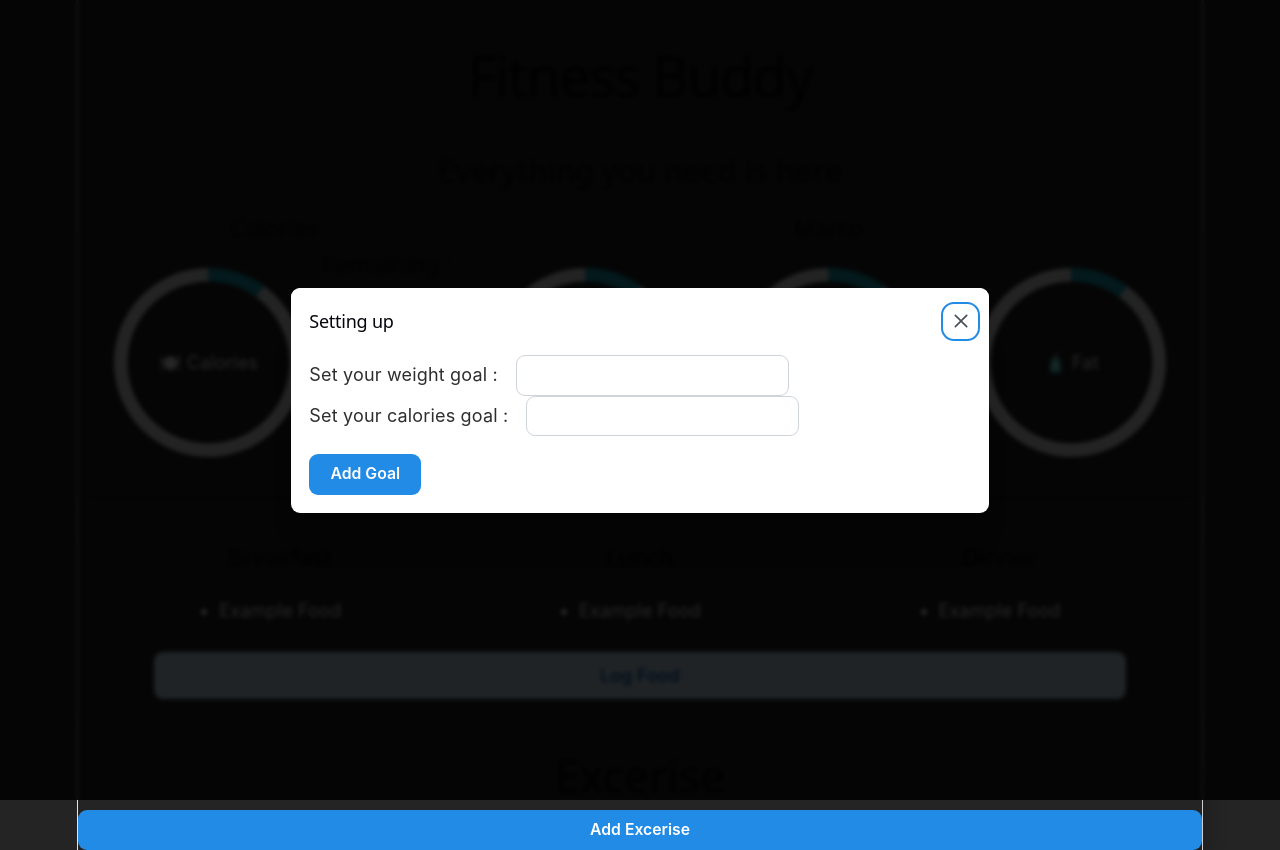
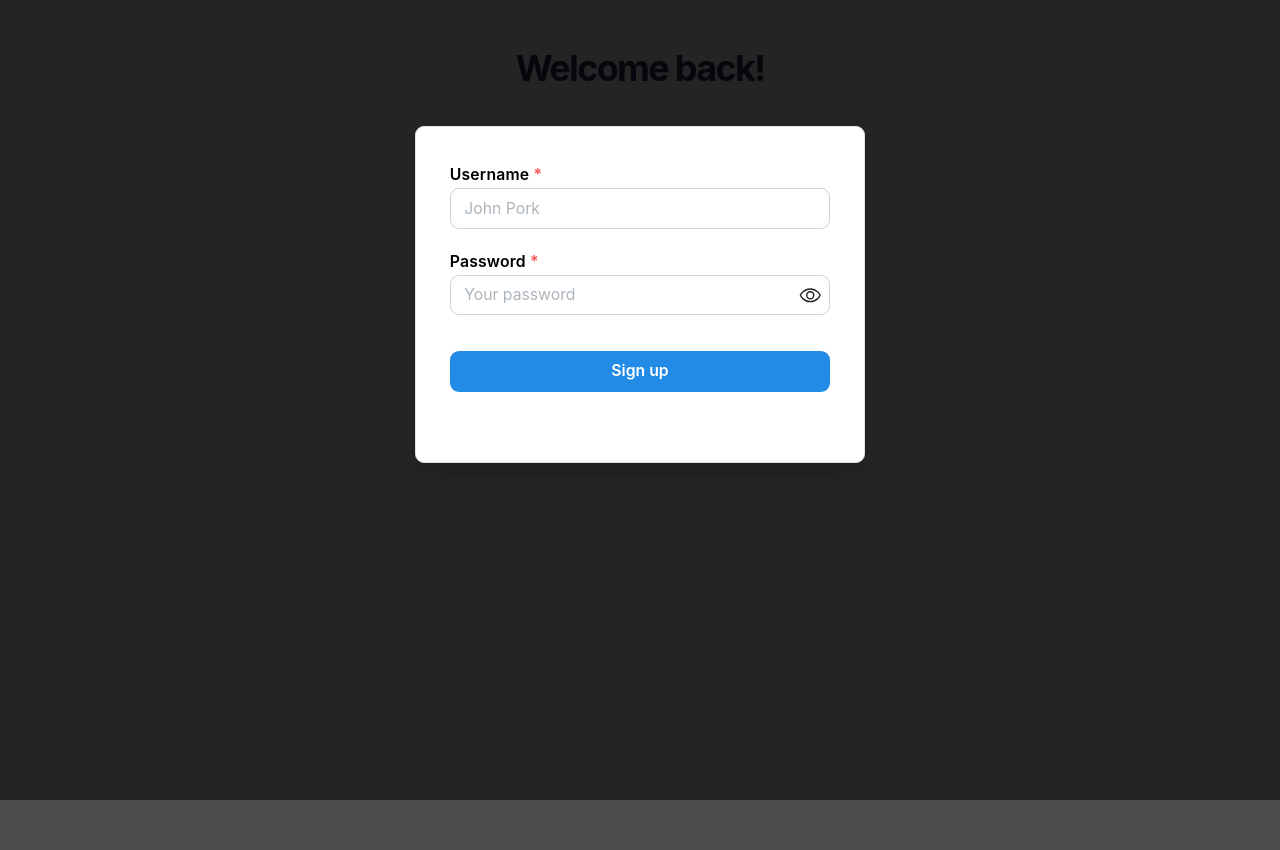
Before and after one commit to Neco-arch/Marcoapp, a React app in the folder frontend/: page /signup in a window 1280 px wide. After the commit the page ends 800 px from the top, so only its background shows below. Built offline with nearby package versions, Linux system fonts and the light colour scheme; the HTML template or start-up script is replaced by a standard one.

Commit message:
feat : add signup page

```diff
--- a/frontend/package.json
+++ b/frontend/package.json
@@ -18,6 +18,8 @@
     "postcss-simple-vars": "^7.0.1",
     "react": "^19.2.8",
     "react-dom": "^19.2.8",
+    "react-router": "^8.3.1",
+    "react-router-dom": "^7.18.3",
     "zustand": "^5.0.15"
   },
   "devDependencies": {
--- a/frontend/src/components/gettingstart.jsx
+++ b/frontend/src/components/gettingstart.jsx
@@ -1,16 +1,16 @@
 import { useState } from "react";
-import { Dialog, Group, Button, TextInput, Text, Select, Modal } from "@mantine/core";
-import { useDisclosure } from "@mantine/hooks";
-import userstatus from '../global/userstatus.jsx'
+import { Group, Button, TextInput, Text, Modal } from "@mantine/core";
+import axios from "axios";
 
 export default function Gettingstart() {
+  const [data, savedata] = useState({
+    weightgoal: '',
+    caloriestarget: '',
+  });
 
-    const [ data , savedata ] = useState({
-        'weightgoal' : '' ,
-        'caloriestarget' : '',
-    })
-    const newuser = userstatus((state) => state.newuser);
-    const setNewUser = userstatus((state) => state.setNewUser);
+  const [opened, setOpened] = useState(
+    () => window.localStorage.getItem('goalstatus') === null
+  );
 
   const handleChange = (field) => (event) => {
     const value = event.currentTarget.value;
@@ -20,14 +20,14 @@ export default function Gettingstart() {
     }));
   };
 
-  const handlesubmit = async() => {
+  const handlesubmit = async () => {
+    window.localStorage.setItem('goalstatus' , 'setted' )
+  };
 
-  }
-
-    return (<Modal
-    opened={newuser}
-    onClose={() => setNewUser()}
-    title="Setting up"
+  return (
+    <Modal
+      opened={opened}
+      onClose={() => setOpened(false)}
       withCloseButton
       size="lg"
       centered
@@ -38,15 +38,18 @@ export default function Gettingstart() {
       }}
     >
       <Group>
-        <Text c={'dark'}>Set your weight goal : </Text><TextInput value={data.weightgoal} onChange={handleChange('weightgoal')}/>
+        <Text c="dark">Set your weight goal:</Text>
+        <TextInput value={data.weightgoal} onChange={handleChange('weightgoal')} />
       </Group>
 
       <Group>
-        <Text c={'dark'}>Set your calories goal : </Text><TextInput value={data.caloriestarget} onChange={handleChange('caloriestarget')}/>
+        <Text c="dark">Set your calories goal:</Text>
+        <TextInput value={data.caloriestarget} onChange={handleChange('caloriestarget')} />
       </Group>
 
-    <Group className='Submit_button'>
+      <Group className="Submit_button">
         <Button onClick={handlesubmit}>Add Goal</Button>
       </Group>
-    </Modal>)
+    </Modal>
+  );
 }
--- a/frontend/src/global/userstatus.jsx
+++ /dev/null
@@ -1,8 +0,0 @@
-import { create } from 'zustand';
-
-const updateuser = create((set) => ({
-  newuser: true,
-  setNewUser: ( ) => set({ newuser: false }),
-}));
-
-export default updateuser;
--- a/frontend/src/index.css
+++ b/frontend/src/index.css
@@ -25,9 +25,6 @@
   -webkit-font-smoothing: antialiased;
   -moz-osx-font-smoothing: grayscale;
 
-  @media (max-width: 1024px) {
-    font-size: 16px;
-  }
 }
 
 @media (prefers-color-scheme: dark) {
@@ -55,15 +52,10 @@ body {
 }
 
 #root {
-  width: 1126px;
-  max-width: 100%;
-  margin: 0 auto;
-  text-align: center;
-  border-inline: 1px solid var(--border);
-  min-height: 100svh;
+  width: 100%;
+  min-height: 100vh;
   display: flex;
   flex-direction: column;
-  box-sizing: border-box;
 }
 
 h1,
--- a/frontend/src/main.jsx
+++ b/frontend/src/main.jsx
@@ -1,11 +1,21 @@
 import { StrictMode } from 'react'
+import { BrowserRouter } from 'react-router-dom';
 import { createRoot } from 'react-dom/client'
 import { MantineProvider } from '@mantine/core';
 import './index.css'
 import App from './App.jsx'
+import Login from './page/login.jsx';
+import Signup from './page/signup.jsx';
+import { Route , Routes } from 'react-router-dom';
 
 createRoot(document.getElementById('root')).render(
   <MantineProvider>
-    <App/>
+    <BrowserRouter>
+    <Routes>
+      <Route path='/' element={<App/>} />
+      <Route path='/signup' element={<Signup/>}/>
+      <Route path='/login' element={<Login/>}/>
+    </Routes>
+    </BrowserRouter>
   </MantineProvider>
 )
--- /dev/null
+++ b/frontend/src/page/css/AuthenticationTitle.module.css
@@ -0,0 +1,13 @@
+
+
+.title {
+  font-family: Outfit, var(--mantine-font-family);
+  font-weight: 500;
+}
+
+.subtitle {
+  color: var(--mantine-color-dimmed);
+  font-size: var(--mantine-font-size-sm);
+  text-align: center;
+  margin-top: 5px;
+}
--- /dev/null
+++ b/frontend/src/page/login.jsx
@@ -0,0 +1,3 @@
+export default function Login() {
+
+}
--- /dev/null
+++ b/frontend/src/page/signup.jsx
@@ -0,0 +1,27 @@
+import { useState } from 'react';
+import { Container, Title, Paper, TextInput, PasswordInput, Button, Flex } from '@mantine/core';
+import classes from './css/AuthenticationTitle.module.css';
+
+export default function Signup() {
+  const [signupdata , savesignupdata] = useState({
+    username : '' ,
+    password : ''
+  })
+
+
+  return (
+    <Container size={500} my={40}>
+      <Title ta="center" size={32}>
+        Welcome back!
+      </Title>
+
+      <Paper withBorder shadow="md" p={30} mt={30} radius="md" className='LoginCard' w={400} h={300} >
+        <TextInput label="Username" placeholder="John Pork" required radius="md" />
+        <PasswordInput label="Password" placeholder="Your password" required mt="md" radius="md" />
+        <Button fullWidth mt="xl" radius="md">
+          Sign up
+        </Button>
+      </Paper>
+    </Container>
+  );
+}
```
Also changed, not shown: 1 other file (tests, documents, lock files or other folders). Lines whose indentation alone changed are shown as unchanged.
